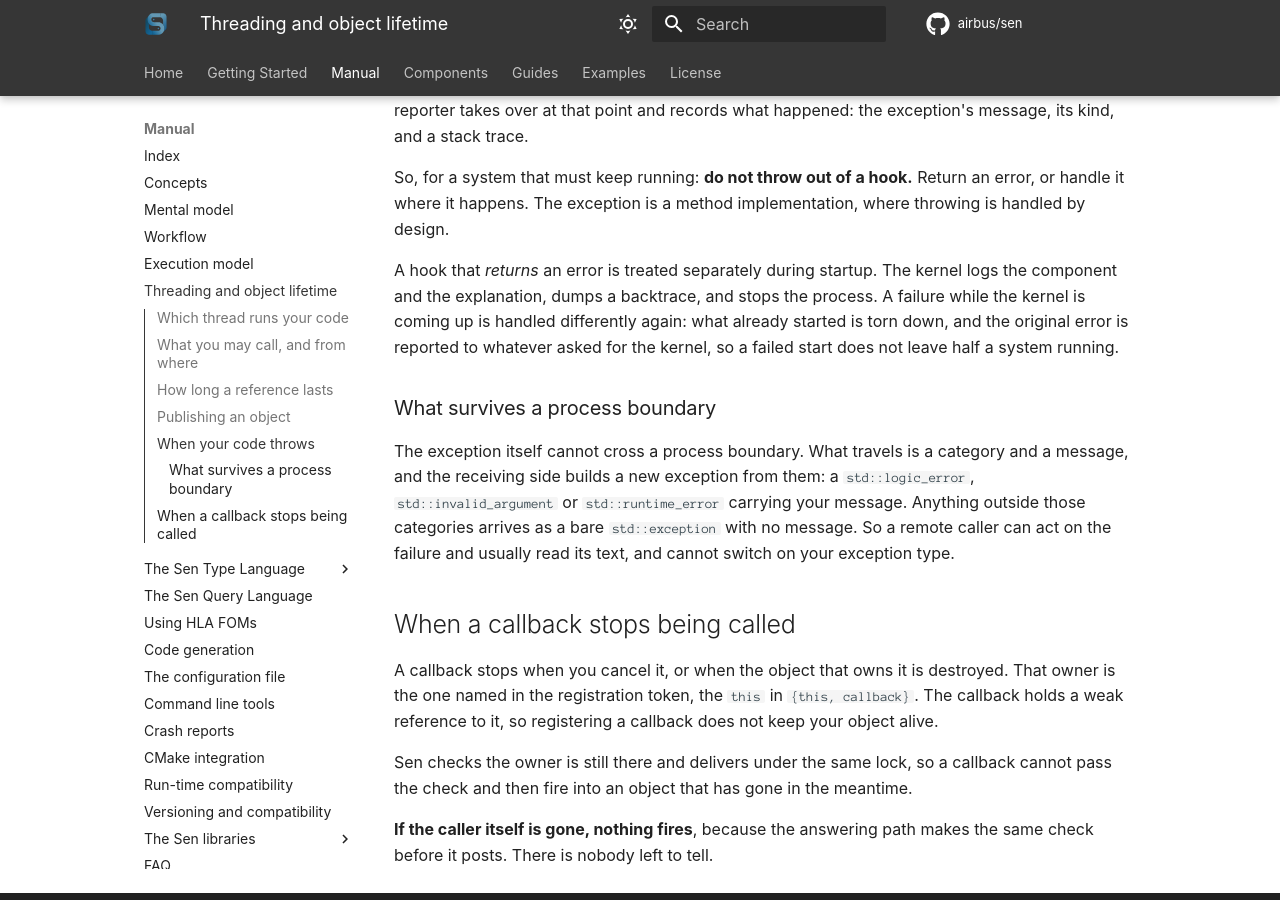
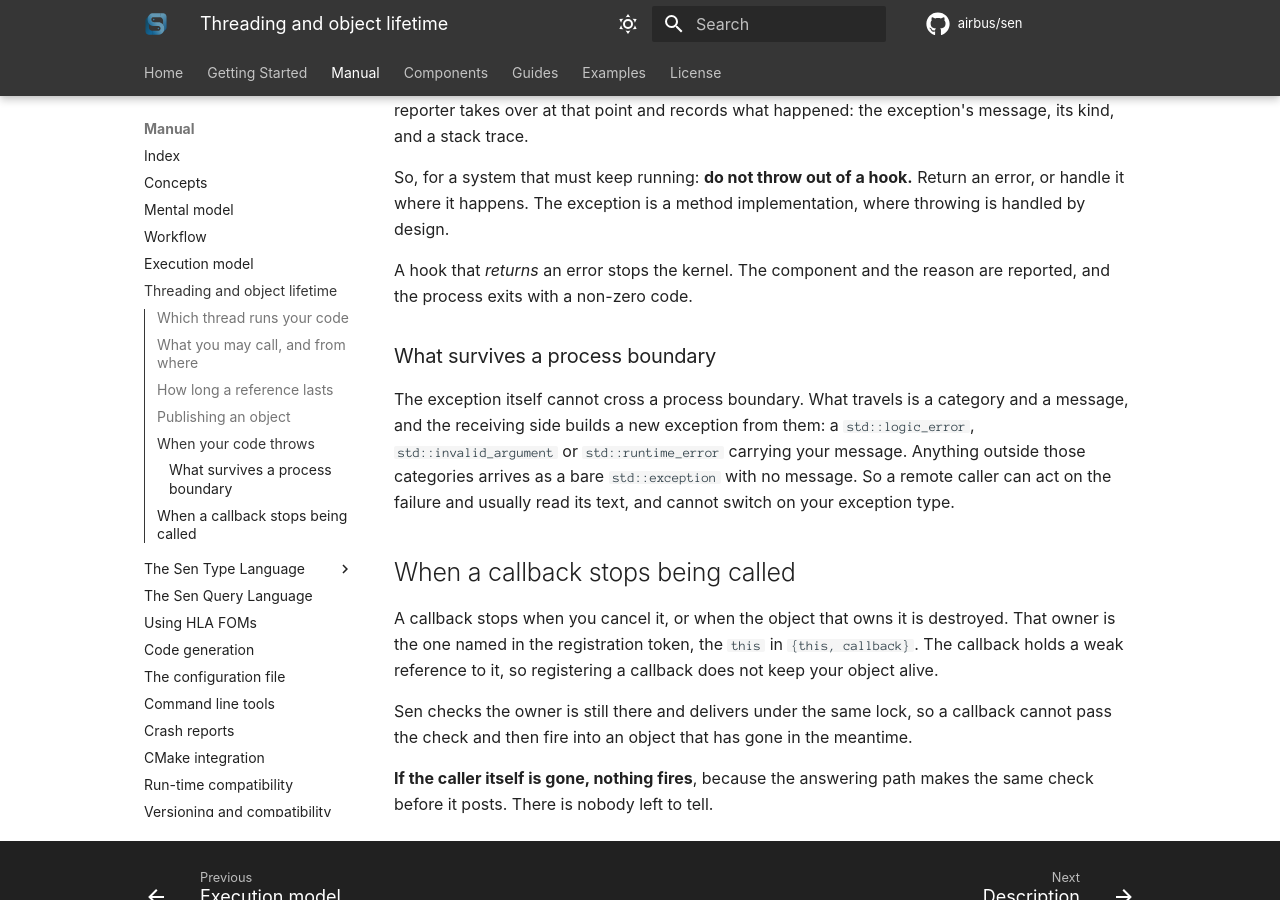
Before and after one commit to airbus/sen, an MkDocs documentation site: the page built from docs/users_guide/threading.md, in a window 1280 px wide and 900 px high, scrolled down 1509 px. Built offline with MkDocs 1.6.1 and Material for MkDocs 9.7.7, drawn with Linux system fonts in a browser that asks for light colours; comment, search, counter and statistics services are not loaded; the version menu is left out.

Commit message:
docs: correct what a component's reported error does
The pages still described terminateIfError, which #482 deleted. A hook
that returns an error now stops the kernel and the process exits with a
non-zero code, and no backtrace is dumped. The affinity warning said the
same thing about a thread that cannot be created.

```diff
--- a/docs/users_guide/threading.md
+++ b/docs/users_guide/threading.md
@@ -59,10 +59,8 @@ a stack trace.
 So, for a system that must keep running: **do not throw out of a hook.** Return an error, or handle
 it where it happens. The exception is a method implementation, where throwing is handled by design.
 
-A hook that *returns* an error is treated separately during startup. The kernel logs the component
-and the explanation, dumps a backtrace, and stops the process. A failure while the kernel is coming
-up is handled differently again: what already started is torn down, and the original error is
-reported to whatever asked for the kernel, so a failed start does not leave half a system running.
+A hook that *returns* an error stops the kernel. The component and the reason are reported, and the
+process exits with a non-zero code.
 
 ### What survives a process boundary
 
```
Also changed, not shown: docs/howto_guides/configure_environment.md (+3 -4 lines).
